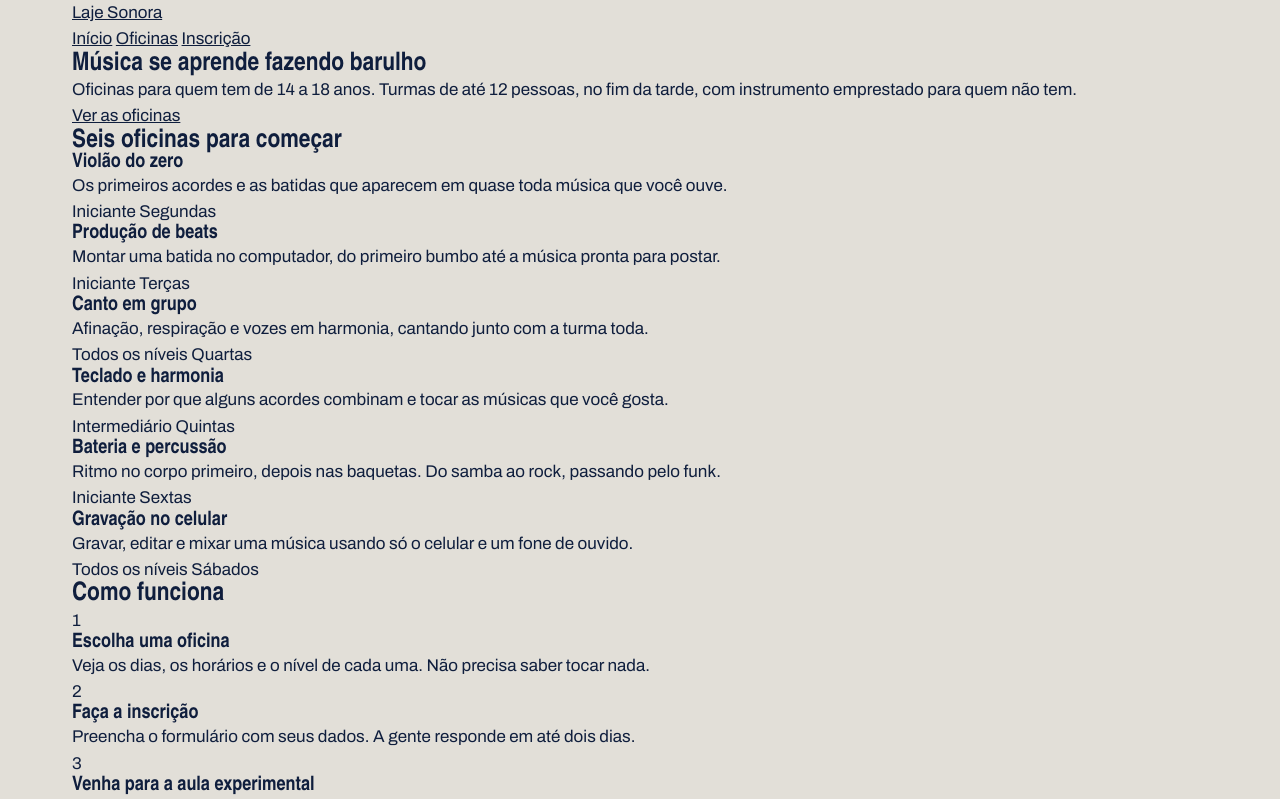
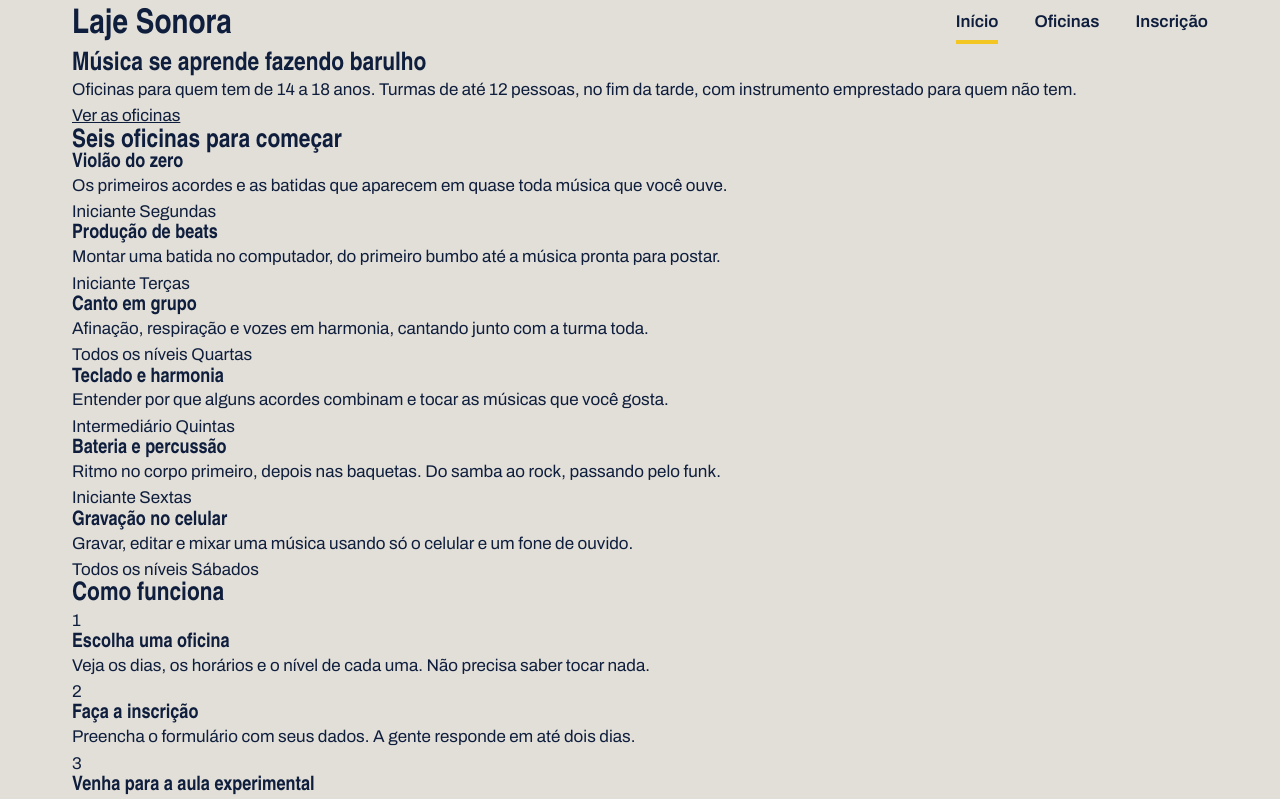
Before and after one commit to Fernando726369/laje_sonora, a plain HTML site: page index.html in a window 1280 px wide. Shown: the top 799 px of the page. Drawn offline with Linux system fonts and the light colour scheme; a web font is replaced by a local one.

Commit message:
Topo com flex

```diff
--- a/index.css
+++ b/index.css
@@ -45,3 +45,37 @@ h1, h2, h3{
     margin-inline: auto;
     padding-inline: 32px;
 }
+
+.topo{
+    padding-block: 28x;
+    display: flex;
+    justify-content: space-between;
+    align-items: center;
+}
+
+.logo{
+    font-family: var(--fonte-cartaz);
+    font-size: 34px;
+    font-weight: 900;
+    text-decoration: none;
+}
+
+.menu{
+    display: flex;
+    gap: 36px;
+}
+
+.menu a{
+    font-weight: 600;
+    text-decoration: none;
+    padding-bottom: 4px;
+    border-bottom: 4px solid transparent;
+}
+
+.menu a:hover{
+    border-bottom-color: var(--tinta);
+}
+
+.menu a.atual{
+    border-bottom-color: var(--fita);
+}
```
